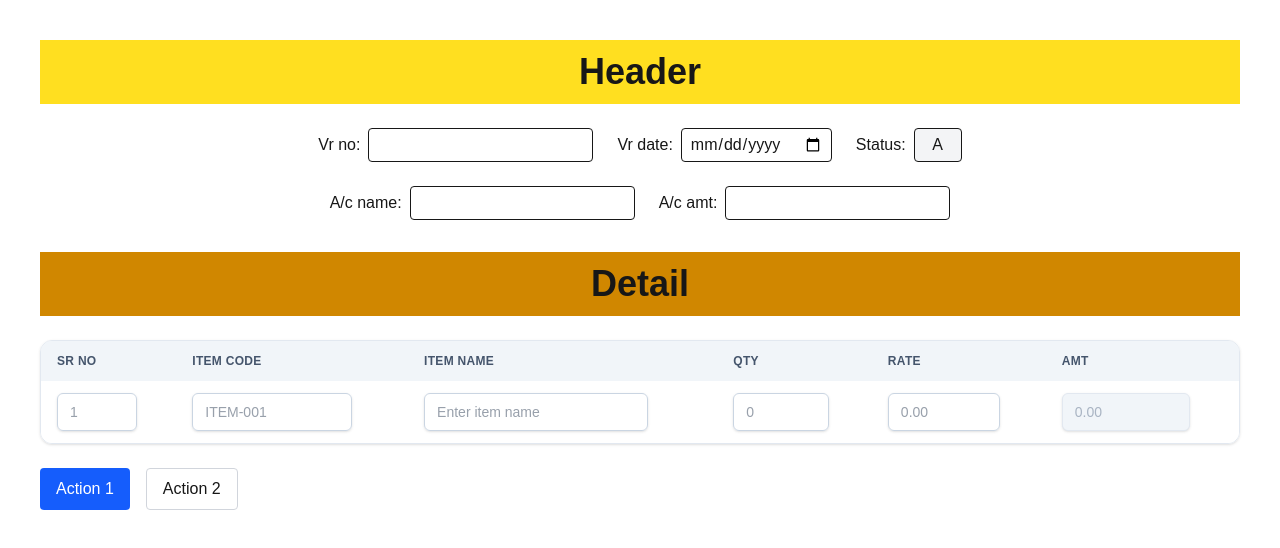
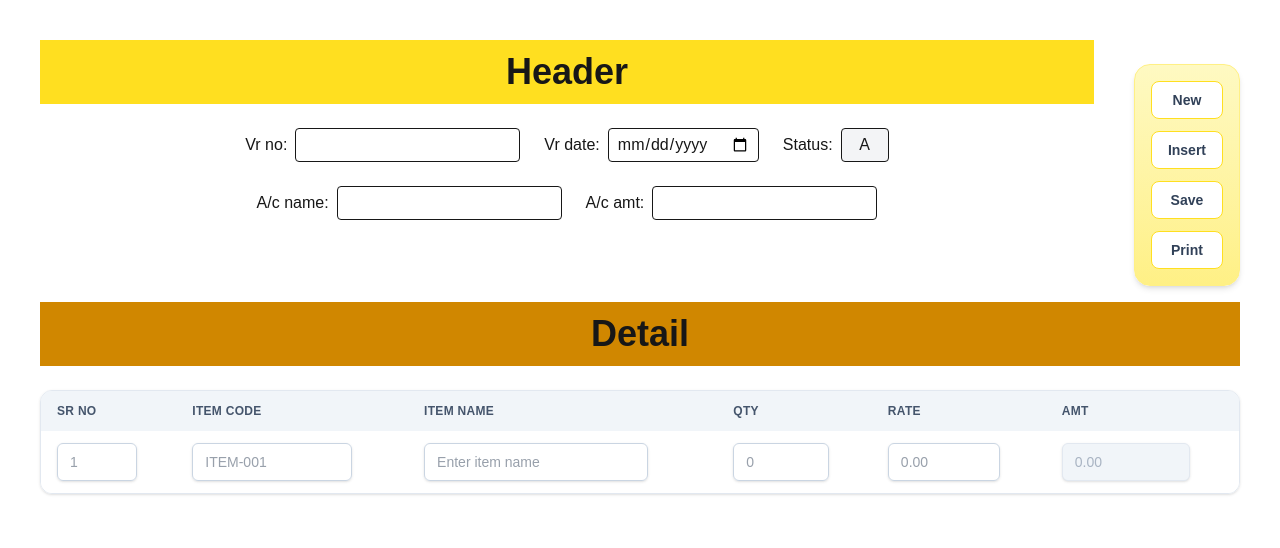
Before and after one commit to aljog786/for-unplugapps, a Next.js app: page / in a window 1280 px wide. Shown: the top 548 px of the page. Built offline with nearby package versions, Linux system fonts and the light colour scheme.

Commit message:
add 4 buttons on ButtonsSection.tsx

```diff
--- a/src/app/page.tsx
+++ b/src/app/page.tsx
@@ -4,9 +4,15 @@ import ButtonsSection from "../components/ButtonsSection";
 export default function Home() {
   return (
     <main className="container mx-auto px-10 py-10">
-        <HeaderSection/>
-        <DetailsSection/>
-        <ButtonsSection/>
+      <div className="flex justify-between items-start gap-10">
+        <div className="flex-1">
+          <HeaderSection />
+        </div>
+        <div className="flex-none">
+          <ButtonsSection />
+        </div>
+      </div>
+      <DetailsSection />
     </main>
   );
 }
--- a/src/components/ButtonsSection.tsx
+++ b/src/components/ButtonsSection.tsx
@@ -2,9 +2,21 @@ import React from 'react';
 
 const ButtonsSection = () => {
   return (
-    <div className="flex gap-4 mt-6">
-      <button className="px-4 py-2 bg-blue-600 text-white rounded">Action 1</button>
-      <button className="px-4 py-2 border border-gray-300 rounded">Action 2</button>
+    <div className="mt-6 flex justify-end">
+      <div className="flex w-full max-w-[160px] flex-col gap-3 rounded-2xl border border-yellow-200 bg-gradient-to-b from-yellow-100 to-yellow-200 p-4 shadow-md">
+        <button className="rounded-lg border border-yellow-300 bg-white px-4 py-2 text-sm font-semibold text-slate-700 transition hover:bg-yellow-50 focus:outline-none focus:ring-2 focus:ring-yellow-300">
+          New
+        </button>
+        <button className="rounded-lg border border-yellow-300 bg-white px-4 py-2 text-sm font-semibold text-slate-700 transition hover:bg-yellow-50 focus:outline-none focus:ring-2 focus:ring-yellow-300">
+          Insert
+        </button>
+        <button className="rounded-lg border border-yellow-300 bg-white px-4 py-2 text-sm font-semibold text-slate-700 transition hover:bg-yellow-50 focus:outline-none focus:ring-2 focus:ring-yellow-300">
+          Save
+        </button>
+        <button className="rounded-lg border border-yellow-300 bg-white px-4 py-2 text-sm font-semibold text-slate-700 transition hover:bg-yellow-50 focus:outline-none focus:ring-2 focus:ring-yellow-300">
+          Print
+        </button>
+      </div>
     </div>
   );
 };
```
